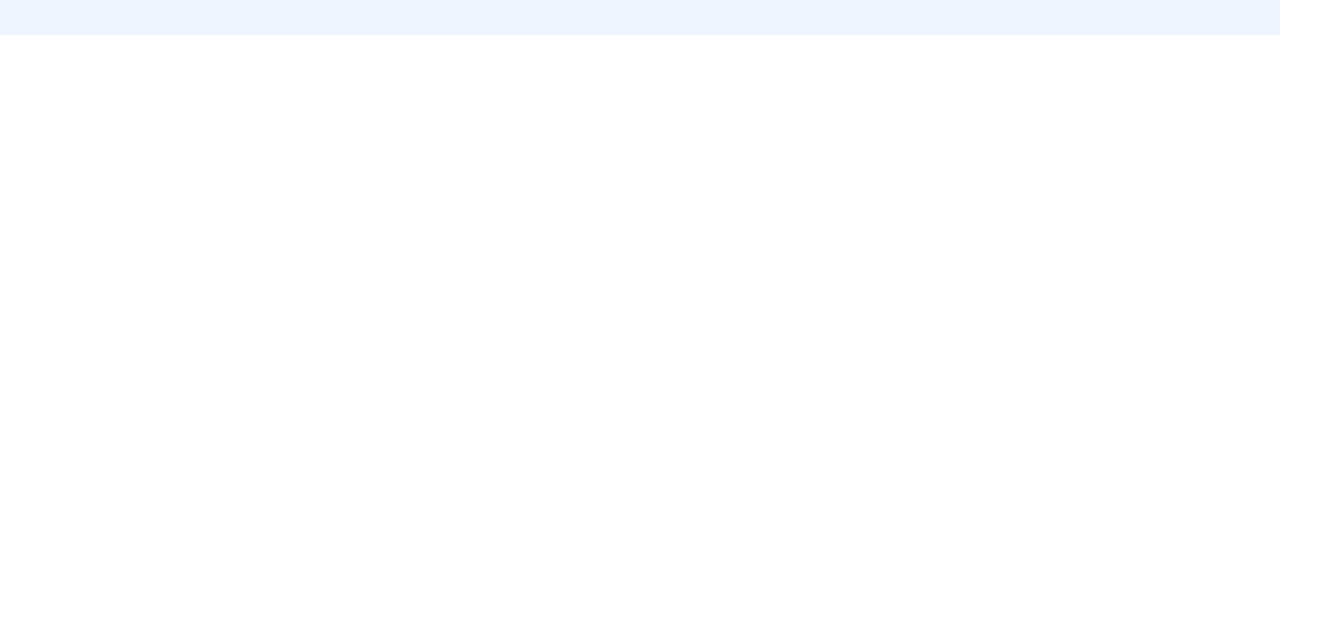
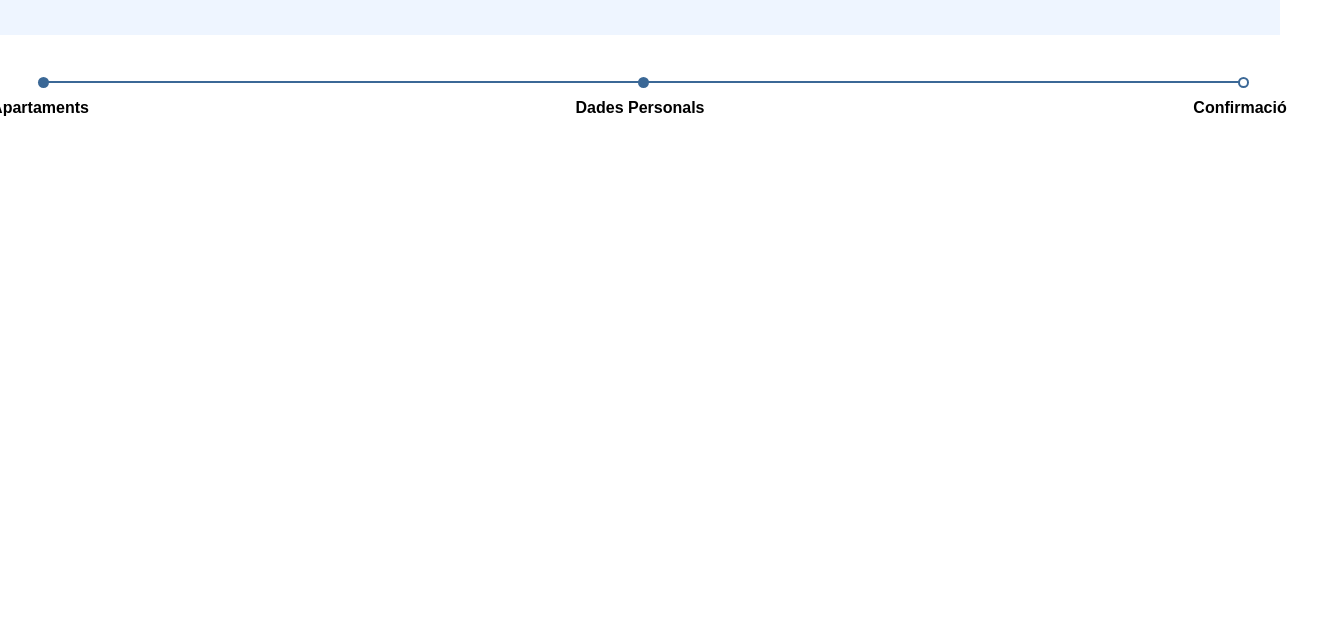
Before and after one commit to xavi1312/peces-rentalmar, a plain HTML site: page index.html in a window 1280 px wide. Shown: the part 165-800 px from the top of the page, 1333 px wide, since content can reach past the window. Drawn offline with Linux system fonts and the light colour scheme; a web font is replaced by a local one.

Commit message:
create the timeline

```diff
--- a/index.html
+++ b/index.html
@@ -45,6 +45,27 @@
         </div>
       </div>
     </header>
+    <section class="timeline-container container">
+      <div>
+        <ul class="timeline">
+          <li class="event" data-active="true">
+            <strong>
+              Apartaments
+            </strong>
+          </li>
+          <li class="event" data-active="true">
+            <strong>
+              Dades Personals
+            </strong>
+          </li>
+          <li class="event" data-active="false">
+            <strong>
+              Confirmació
+            </strong>
+          </li>
+        </ul>
+      </div>
+    </section>
     <script src="main.js"></script>
   </body>
 </html>
--- a/style.css
+++ b/style.css
@@ -6,6 +6,7 @@ body {
   --primary-color: #3b6896;
   --secondary-color: #eef5ff;
   --therty-color: #1815be;
+  --disabled-color: #d4d7da;
 
   font-weight: normal;
 
@@ -32,7 +33,7 @@ p {
   color: lightgray;
 }
 .breadcrumbs__item:last-child {
-  color: var(--therty-color);
+  color: var(--primary-color);
 }
 .breadcrumbs__item i {
   margin: 0 6px;
@@ -70,9 +71,57 @@ p {
 }
 
 .raiting__stars i {
-  color: #d4d7da;
+  color: var(--disabled-color);
 }
 .raiting__stars i:nth-child(-n + 4) {
   margin-right: 2px;
   color: gold;
 }
+
+/* TIMELINE */
+.timeline-container {
+  padding: 30px 0;
+}
+.timeline {
+  --timeline-thickness: 2px;
+  position: relative;
+  border-top: var(--timeline-thickness) solid var(--primary-color);
+  list-style: none;
+  padding-left: 0;
+}
+.event {
+  position: absolute;
+  margin-top: 1em;
+  display: inline-block;
+}
+.event strong {
+  margin-left: -50%;
+  font-weight: 700;
+}
+.event::after {
+  content: '';
+  display: block;
+  position: absolute;
+  top: -1em;
+
+  width: 7px;
+  height: 7px;
+
+  margin-top: calc(var(--timeline-thickness) * -2);
+
+  box-shadow: 0 0 0 var(--timeline-thickness) var(--primary-color);
+  border-radius: 50%;
+  background-color: var(--primary-color);
+}
+.event[data-active='false']::after {
+  background-color: #fff;
+}
+.event:nth-child(1) {
+  left: 0%;
+}
+.event:nth-child(2) {
+  left: 50%;
+}
+.event:nth-child(3) {
+  left: 100%;
+}
```
